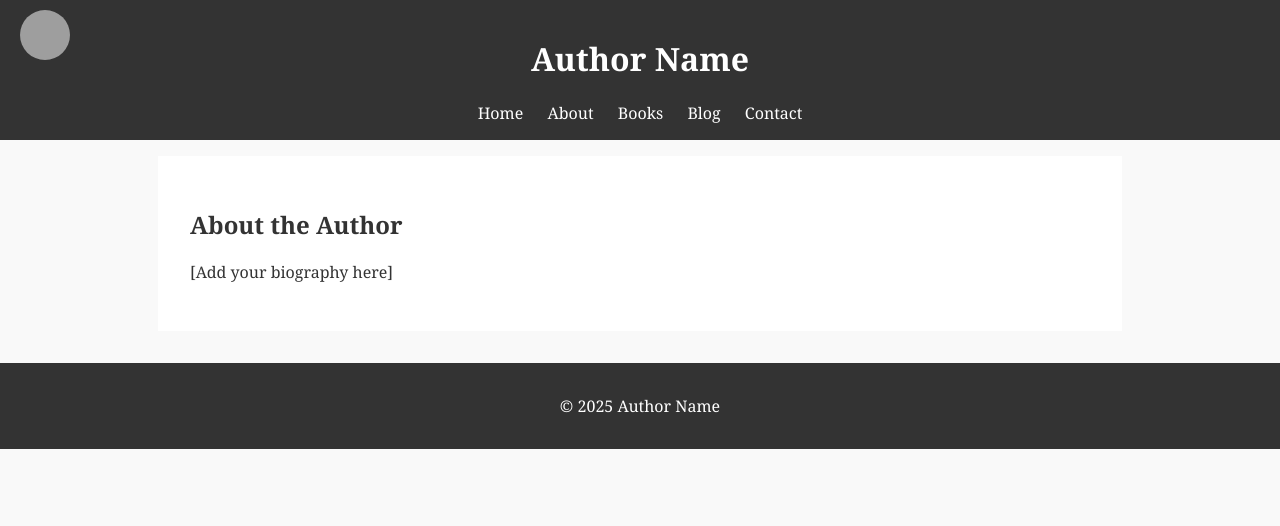
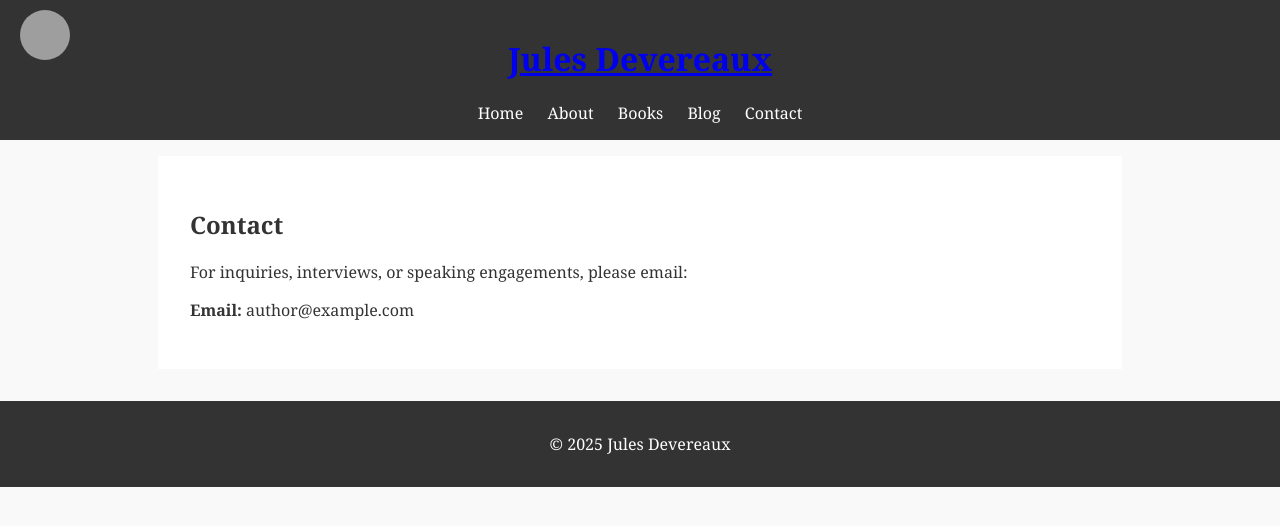
Before and after one commit to julesdevereaux/julesdevereaux.github.io, a Jekyll site: the page built from contact.html, in a window 1280 px wide. Shown: the top 526 px of the page. Built offline with Jekyll 4.4.1, drawn with Linux system fonts in a browser that asks for light colours; grey boxes are pictures that could not be loaded.

Commit message:
Update contact.html

```diff
--- a/contact.html
+++ b/contact.html
@@ -1,31 +1,8 @@
-<!DOCTYPE html>
-<html lang="en">
-<head>
-  <meta charset="UTF-8" />
-  <meta name="viewport" content="width=device-width, initial-scale=1.0"/>
-  <title>About the Author</title>
-  <link rel="stylesheet" href="assets/style.css" />
-</head>
-<body>
-  <header>
-    <img src="assets/author-icon.png" alt="Author Icon" class="icon">
-    <h1>Author Name</h1>
-    <nav>
-      <a href="index.html">Home</a>
-      <a href="about.html">About</a>
-      <a href="books.html">Books</a>
-      <a href="blog.html">Blog</a>
-      <a href="contact.html">Contact</a>
-    </nav>
-  </header>
+---
+layout: default
+title: Contact
+---
 
-  <main>
-    <h2>About the Author</h2>
-    <p>[Add your biography here]</p>
-  </main>
-
-  <footer>
-    <p>&copy; 2025 Author Name</p>
-  </footer>
-</body>
-</html>
+<h2>Contact</h2>
+<p>For inquiries, interviews, or speaking engagements, please email:</p>
+<p><strong>Email:</strong> author@example.com</p>
```
